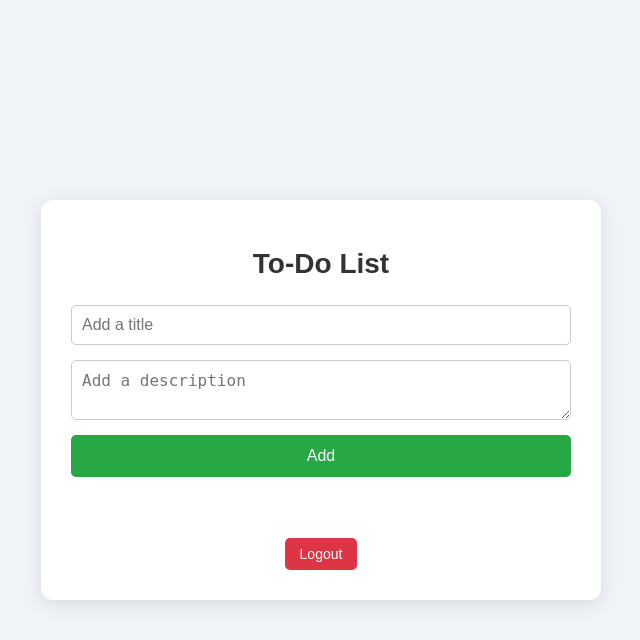
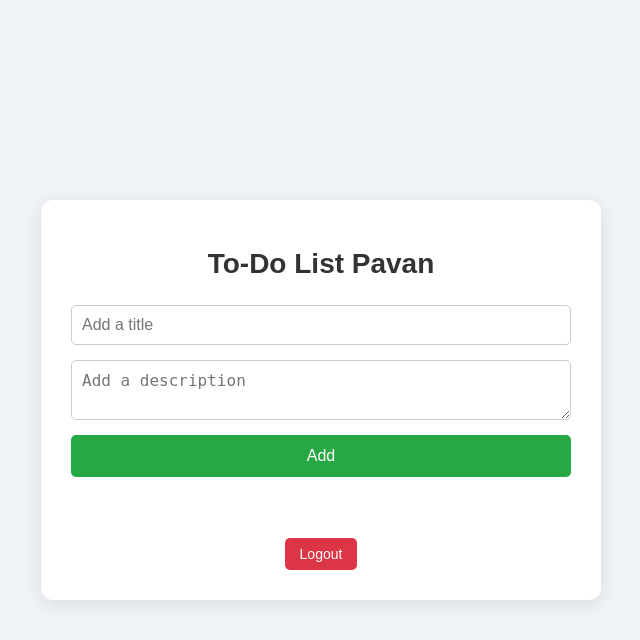
Before and after one commit to akram1089/crew_wemakesoftwares, a Django app: page /todo_page/ in a window 1280 px wide. Shown: the top 640 px of the page, without its empty margins (319-959 px from the left). Run offline with Django 5.2, Linux system fonts and the light colour scheme; data that the repository does not hold is empty.

Commit message:
Update todo.html

```diff
--- a/templates/todo.html
+++ b/templates/todo.html
@@ -129,7 +129,7 @@
 <body>
 
 <div class="container">
-    <h1>To-Do List</h1>
+    <h1>To-Do List Pavan</h1>
     <input type="hidden" name="csrfmiddlewaretoken" value="{{ csrf_token }}">
 
     <form id="todoForm">
```
